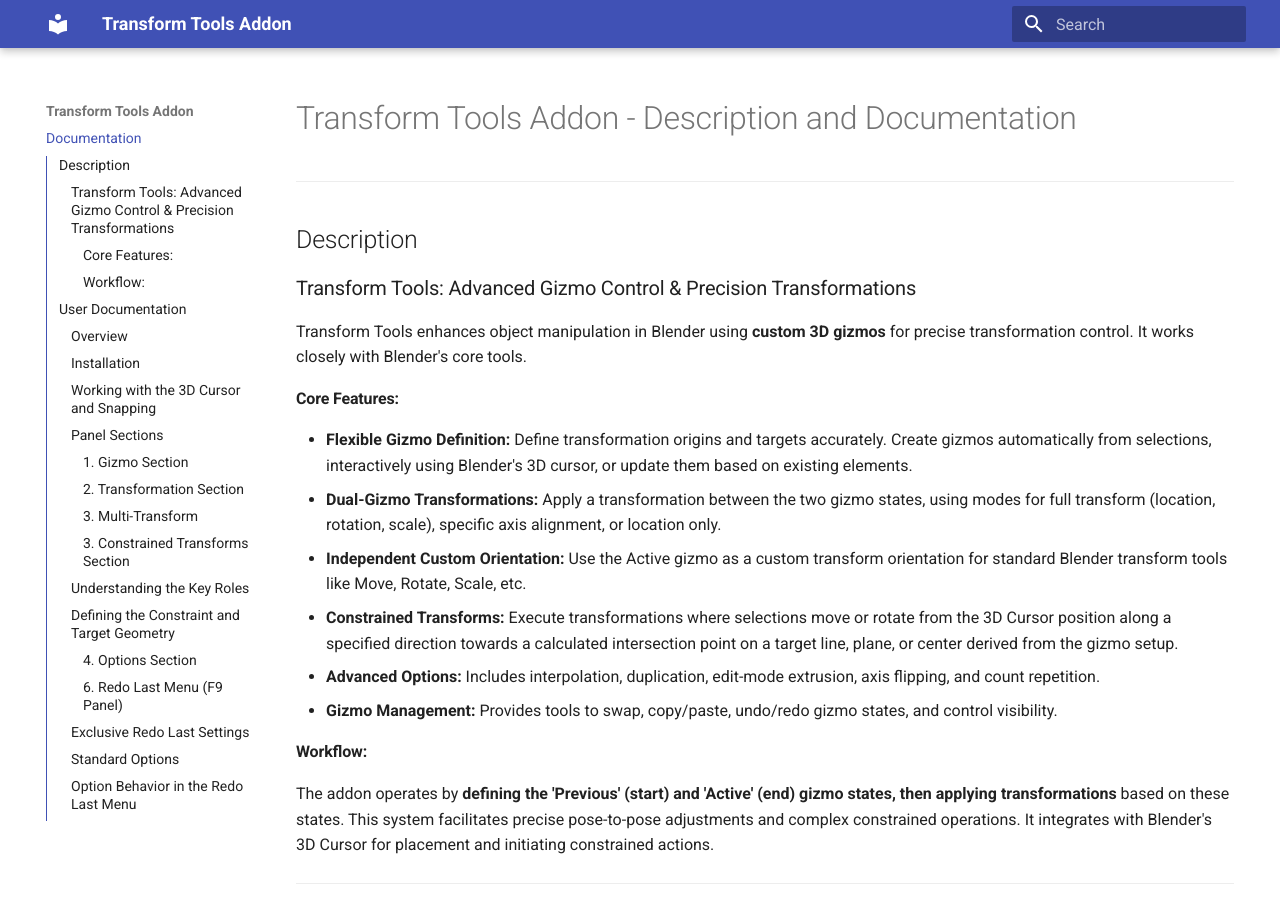
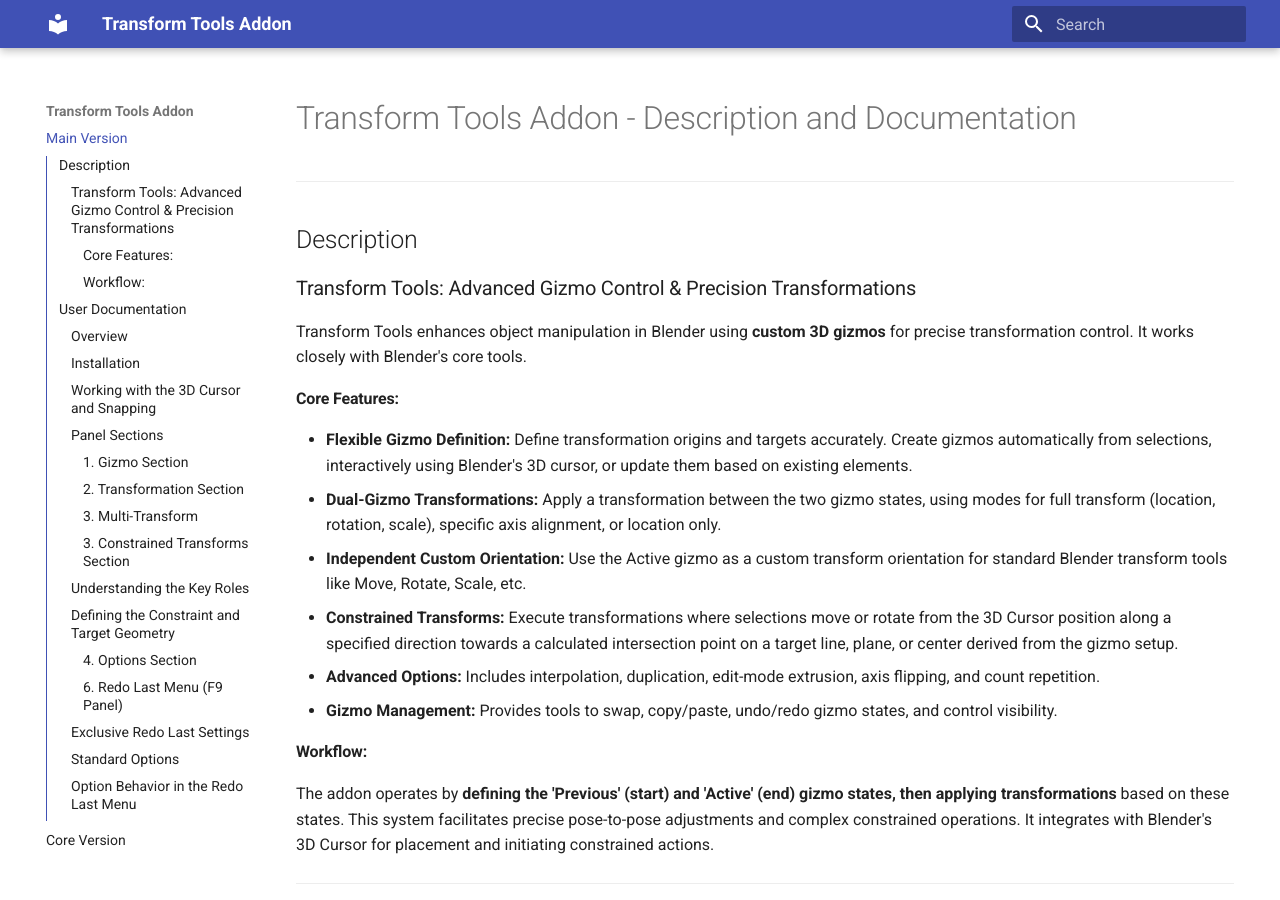
Before and after one commit to idris-y/transform-tools-docs, an MkDocs documentation site: the page built from docs/index.md, in a window 1280 px wide and 900 px high. Built offline with MkDocs 1.6.1 and Material for MkDocs 9.7.7, drawn with Linux system fonts in a browser that asks for light colours; some of the changed lines change nothing that is shown.

Commit message:
Update mkdocs.yml
adding the core version docs

```diff
--- a/mkdocs.yml
+++ b/mkdocs.yml
@@ -1,9 +1,13 @@
 site_name: Transform Tools Addon
+
 nav:
-- 'Documentation': 'index.md'
+  - 'Main Version': 'index.md'      # Changed 'Documentation' to 'Main Version (full)' for clarity
+  - 'Core Version': 'core/index.md'  # Added this new line for the core docs
+
 theme:
   name: material
   features:
     - toc.integrate
+
 extra_css:
   - css/custom.css
```
